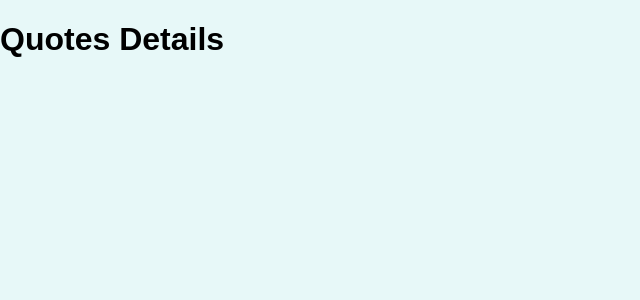
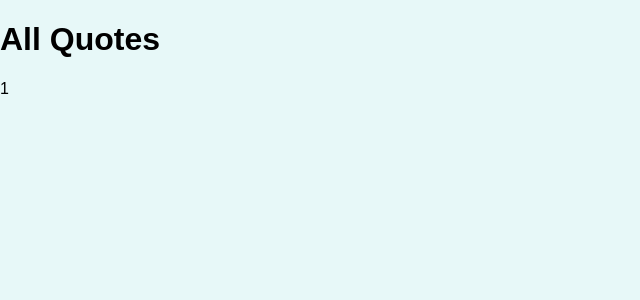
Before and after one commit to dhowai/react-router-demo, a React (Create React App) app: page /quotes/1 in a window 1280 px wide. Shown: the top 300 px of the page, without its empty margins (0-640 px from the left). Built offline with nearby package versions, Linux system fonts and the light colour scheme.

Commit message:
Add redirect and extract params

```diff
--- a/src/App.js
+++ b/src/App.js
@@ -1,4 +1,4 @@
-import { Route, Switch } from "react-router-dom";
+import { Route, Switch, Redirect } from "react-router-dom";
 import AllQuotes from "./pages/AllQuotes";
 import QuoteDetail from "./pages/QuoteDetail";
 import NewQuote from "./pages/NewQuote";
@@ -6,6 +6,9 @@
 function App() {
   return (
     <Switch>
+      <Route path="/" exact>
+        <Redirect to="/quotes" />
+      </Route>
       <Route path="/quotes" exact>
         <AllQuotes />
       </Route>
--- a/src/pages/QuoteDetail.js
+++ b/src/pages/QuoteDetail.js
@@ -1,7 +1,15 @@
-import React from "react";
+import React, { Fragment } from "react";
+import { useParams } from "react-router-dom";
 
 const QuoteDetail = () => {
-  return <h1>Quotes Details</h1>;
+  const params = useParams();
+
+  return (
+    <Fragment>
+      <h1>All Quotes</h1>
+      <p>{params.quoteId}</p>
+    </Fragment>
+  );
 };
 
 export default QuoteDetail;
```
